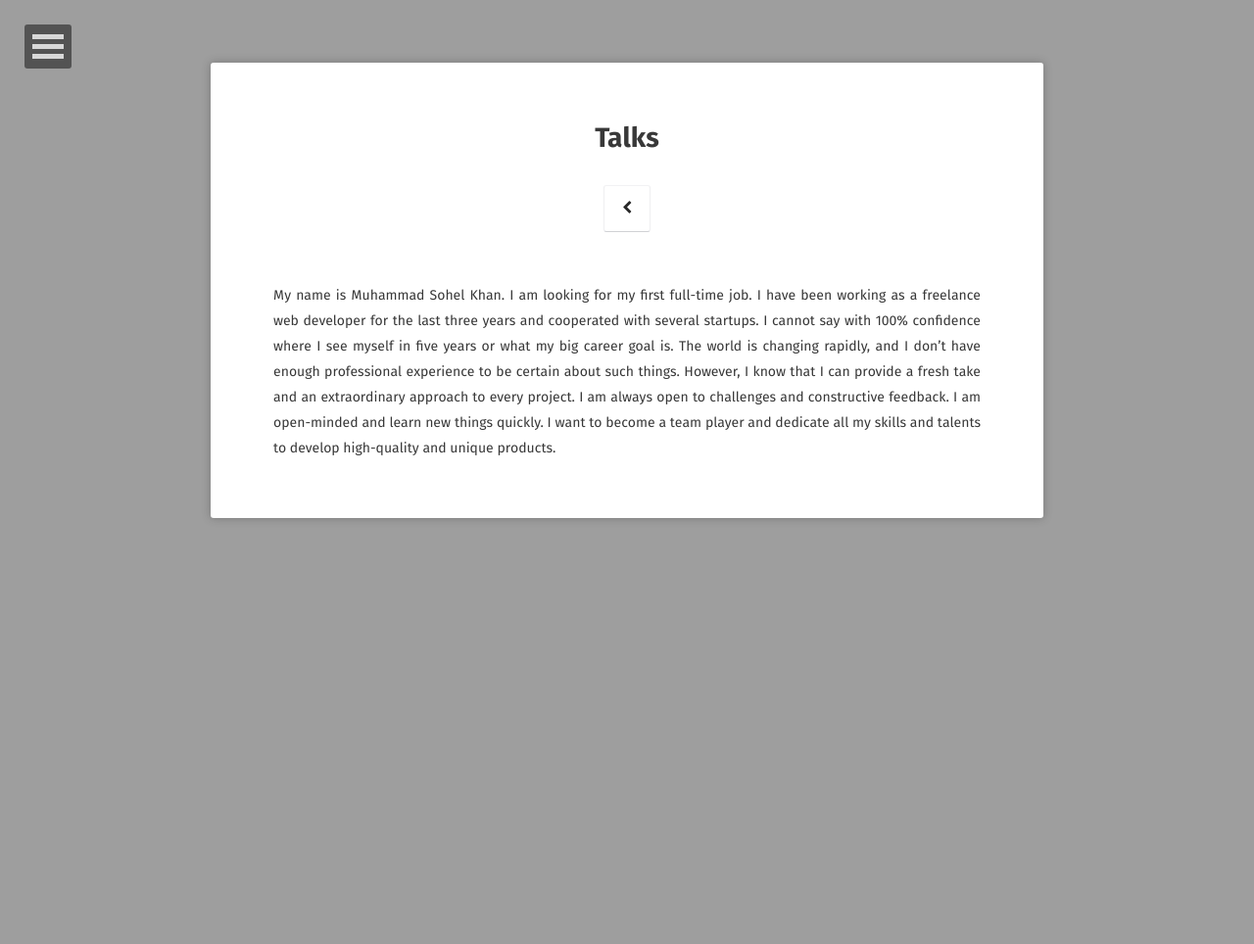
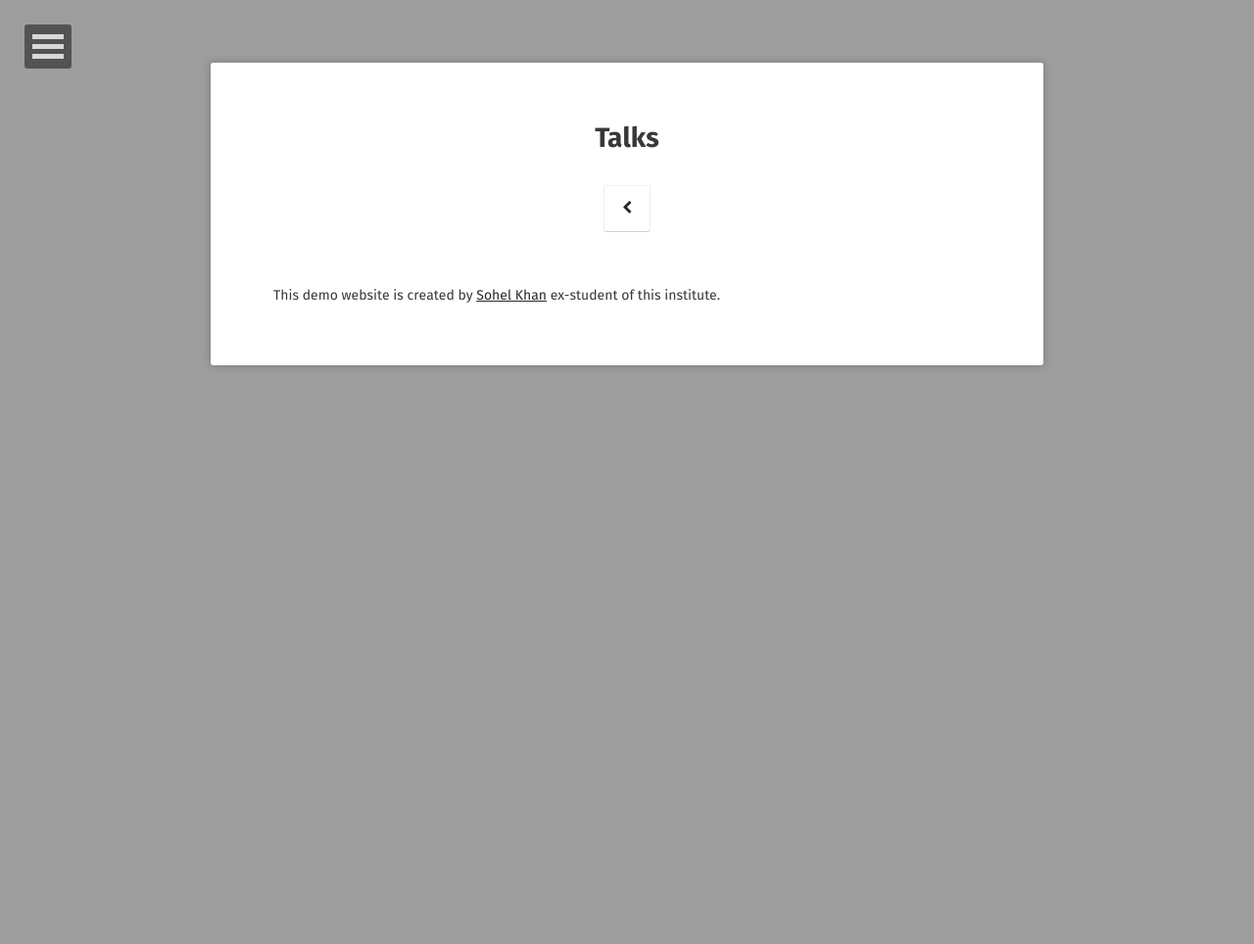
Before and after one commit to sohelkhanzz/mphs-edu.github.io, a Jekyll site: the page built from talks/index.md, in a window 1280 px wide. Shown: the whole page at 98% size. Built offline with Jekyll 4.4.1, drawn with Linux system fonts in a browser that asks for light colours; nearby versions of some CDN libraries; some web fonts are replaced; a style sheet for code colours, icons or effects is not loaded.

Commit message:
Update index.md

```diff
--- a/talks/index.md
+++ b/talks/index.md
@@ -5,5 +5,4 @@ tags: [talks]
 date: 2020-02-04
 comments: false
 ---
-
-My name is Muhammad Sohel Khan. I am looking for my first full-time job. I have been working as a freelance web developer for the last three years and cooperated with several startups. I cannot say with 100% confidence where I see myself in five years or what my big career goal is. The world is changing rapidly, and I don’t have enough professional experience to be certain about such things. However, I know that I can provide a fresh take and an extraordinary approach to every project. I am always open to challenges and constructive feedback. I am open-minded and learn new things quickly. I want to become a team player and dedicate all my skills and talents to develop high-quality and unique products.
+This demo website is  created by [Sohel Khan](sohelkhan.rbind.io) ex-student of this institute.
```
